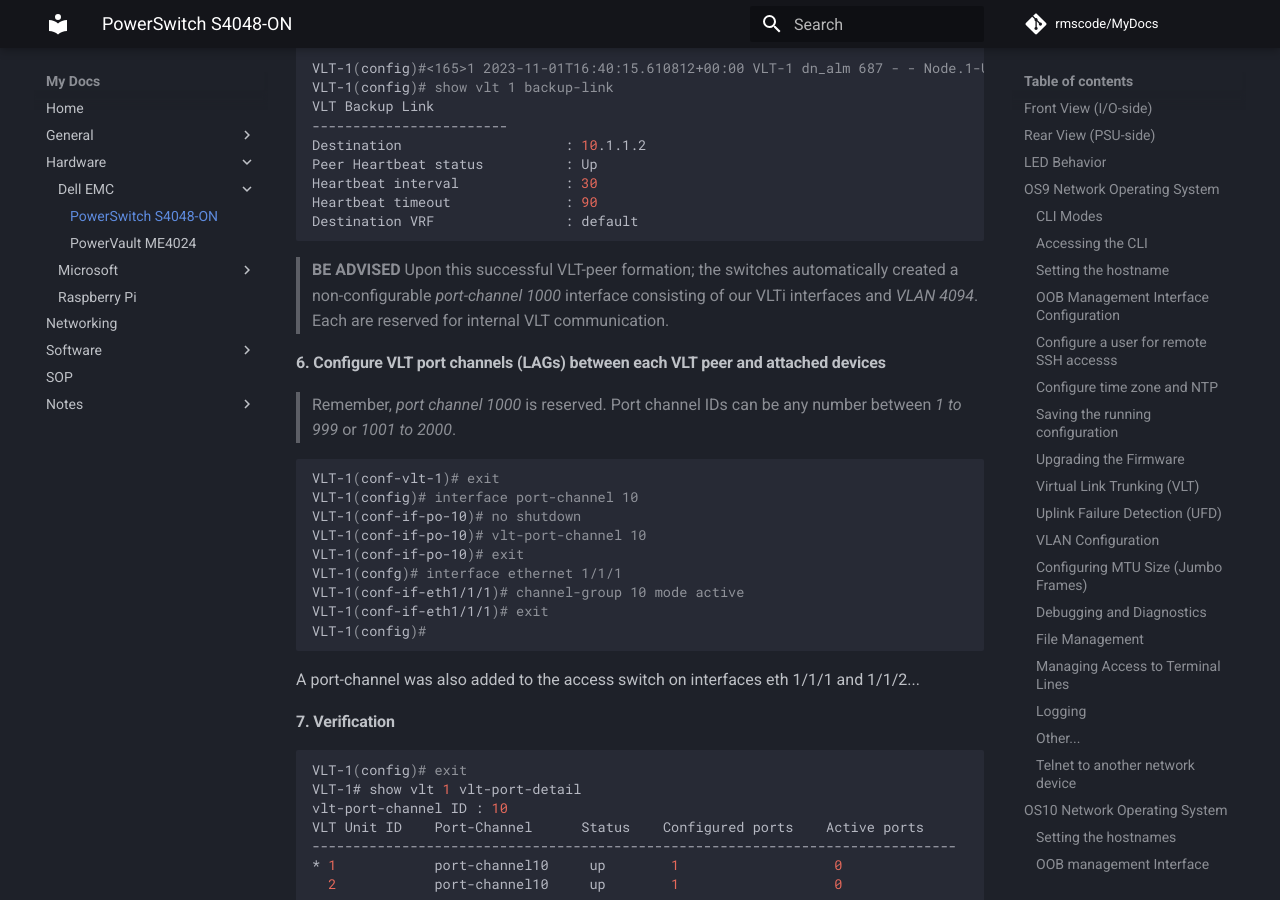
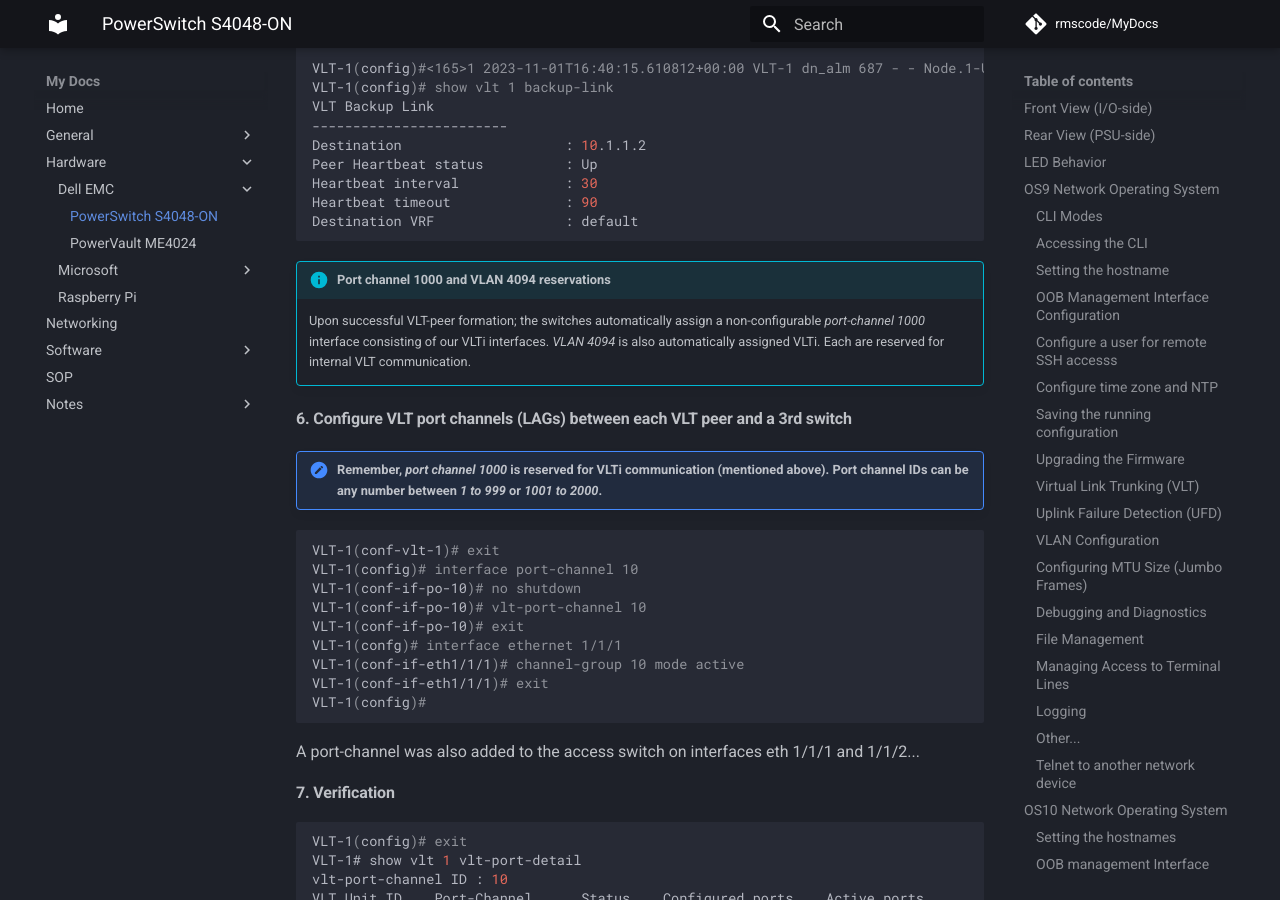
Before and after one commit to rmscode/binary-garden, an MkDocs documentation site: the page built from docs/hardware/dell-emc/s4048-on.md, in a window 1280 px wide and 900 px high, scrolled down 26833 px. Built offline with MkDocs 1.6.1 and Material for MkDocs 9.7.7, drawn with Linux system fonts in a browser that asks for light colours; comment, search, counter and statistics services are not loaded.

Commit message:
Update s4048-on.md

````diff
--- a/docs/hardware/dell-emc/s4048-on.md
+++ b/docs/hardware/dell-emc/s4048-on.md
@@ -1248,11 +1248,13 @@
 Destination VRF                : default
 ```
 
-> **BE ADVISED** Upon this successful VLT-peer formation; the switches automatically created a non-configurable *port-channel 1000* interface consisting of our VLTi interfaces and *VLAN 4094*. Each are reserved for internal VLT communication.
+!!! info "Port channel 1000 and VLAN 4094 reservations"
 
-#### 6. Configure VLT port channels (LAGs) between each VLT peer and attached devices
+    Upon successful VLT-peer formation; the switches automatically assign a non-configurable *port-channel 1000* interface consisting of our VLTi interfaces. *VLAN 4094* is also automatically assigned VLTi. Each are reserved for internal VLT communication.
 
-> Remember, *port channel 1000* is reserved. Port channel IDs can be any number between *1 to 999* or *1001 to 2000*.
+#### 6. Configure VLT port channels (LAGs) between each VLT peer and a 3rd switch
+
+!!! note "Remember, *port channel 1000* is reserved for VLTi communication (mentioned above). Port channel IDs can be any number between *1 to 999* or *1001 to 2000*."
 
 ```shell
 VLT-1(conf-vlt-1)# exit
````
